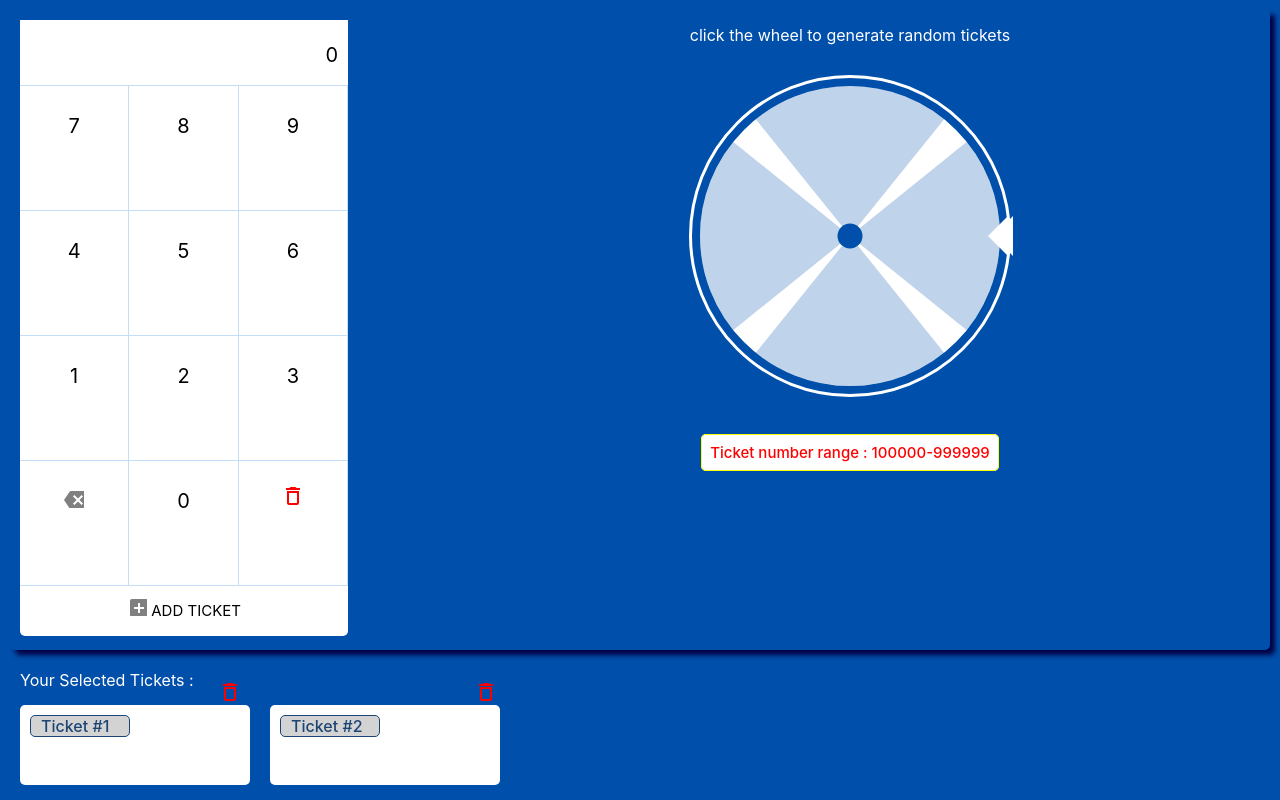
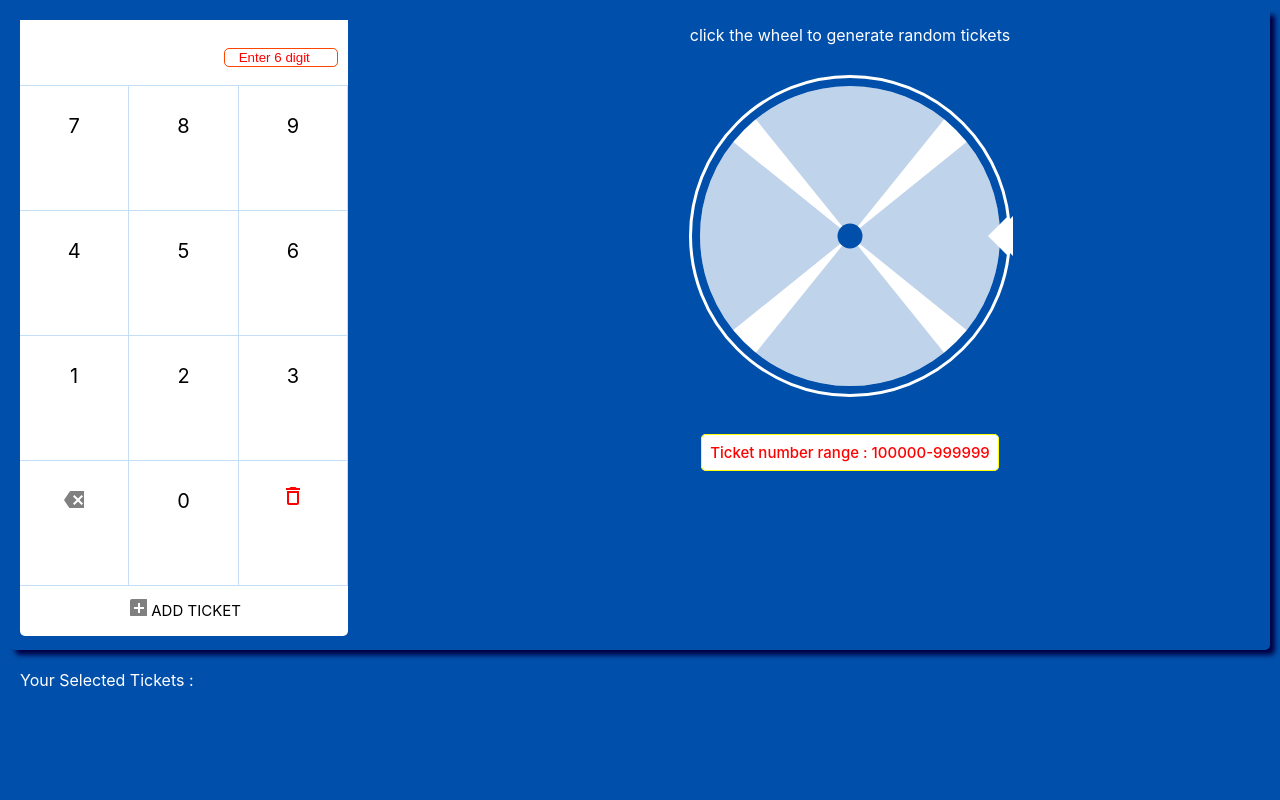
Before and after one commit to adityaranjan1011/Ticket-entry-application, a React (Create React App) app: page / in a window 1280 px wide. Built offline with nearby package versions, Linux system fonts and the light colour scheme.

Commit message:
time-entry

```diff
--- a/src/Components/Spinnerwheel/Spinnerwheel.js
+++ b/src/Components/Spinnerwheel/Spinnerwheel.js
@@ -1,6 +1,6 @@
 import React from 'react';
 import './Spinnerwheel.css';
-// import { selectItem } from '../Ticketgenerator/Ticketgenerator'
+
 
 export default class Spinnerwheel extends React.Component {
 
--- a/src/Components/Ticketgenerator/Ticketgenerator.css
+++ b/src/Components/Ticketgenerator/Ticketgenerator.css
@@ -1,6 +1,3 @@
-/*
- * Ticketgenerator css File
-*/
 
 .Ticketgenerator {
     padding: 10px;
@@ -97,6 +94,7 @@
     background-color: #fff;
     border-radius: 5px;
     height: 80px;
+    position: relative;
 }
 .card-container{
     margin-top: 15px;
@@ -113,6 +111,24 @@
     display: grid;
     grid-template-rows: repeat(2,1fr);
 }
+.text{
+    padding-left: 10px;
+    border-radius: 5px;
+    border: 1px solid orangered;
+    width: 100px;
+}
+::placeholder {
+    color: red;
+    opacity: 1;
+  }
+
+  :-ms-input-placeholder {
+    color: red;
+  }
+
+  ::-ms-input-placeholder {
+    color: red;
+  }
 .card-text{
     border: 1px solid;
     padding-left: 10px;
@@ -129,30 +145,5 @@
 .deleteIcon{
     cursor: pointer;
     position: absolute;
-    bottom: 12%;
-    left: 17%;
+    right: 0
 }
-.second-deleteIcon{
-    cursor: pointer;
-    position: absolute;
-    bottom: 12%;
-    left: 37%;
-}
-.third-deleteIcon{
-    cursor: pointer;
-    position: absolute;
-    bottom: 12%;
-    left: 56%;
-}
-.fourth-deleteIcon{
-    cursor: pointer;
-    position: absolute;
-    bottom: 12%;
-    right: 22%;
-}
-.fifth-deleteIcon{
-    cursor: pointer;
-    position: absolute;
-    bottom: 12%;
-    right: 3%;
-}
--- a/src/Components/Ticketgenerator/Ticketgenerator.js
+++ b/src/Components/Ticketgenerator/Ticketgenerator.js
@@ -1,5 +1,4 @@
 import React, { Component } from "react";
-// import { Card, div } from "@material-ui/core";
 import "./Ticketgenerator.css";
 import Spinnerwheel from "../Spinnerwheel/Spinnerwheel";
 import backspace from "../../backspace.svg";
@@ -8,17 +7,15 @@ import add from "../../plus-box.svg";
 
 class Ticketgenerator extends Component {
 
-  constructor() {
-    super();
+  constructor(props) {
+    super(props);
     this.cards = ["1", "2", "3", "4"];
     this.state = {
-      count: "0",
-      generateNumber: Number,
+      count: '',
+      cardsWithNumber: [],
       clear:'',
       randomnumber: null
     };
-    this.generate = this.generate.bind(this);
-    this.selectItem = this.selectItem.bind(this);
   }
 
   handle = (digit) => {
@@ -29,25 +26,29 @@ class Ticketgenerator extends Component {
       });
     }
   };
+
  clear = () =>{
-   this.setState({
-    count: this.state.count.slice(0, -1)
-   })
+   this.setState((prevState) => ({
+    count: prevState.count.slice(0, -1)
+   }))
  }
+
   deleteAll = () => {
     this.setState({
-      count: "0",
+      count: '',
     });
   };
 
   generate = (ele) => {
-    const count_value = this.state.count;
-    if (count_value.length === 6) {
-      this.setState({
-        generateNumber: count_value,
-        count: "0",
-      });
-    }
+       if(this.state.cardsWithNumber.length < 5) {
+        this.setState({
+          cardsWithNumber: [
+            ...this.state.cardsWithNumber,
+            this.state.count
+          ],
+          count: ''
+        })
+       }
   };
 
   selectItem = () => {
@@ -60,31 +61,45 @@ class Ticketgenerator extends Component {
       if (this.props.onSelectItem) {
         this.props.onSelectItem(randomnumber);
       }
-      this.setState({ randomnumber : randomnumber});
+      if(this.state.cardsWithNumber.length < 5) {
+        this.setState({
+          cardsWithNumber: [
+            ...this.state.cardsWithNumber,
+            randomnumber
+          ],
+          randomnumber : randomnumber,
+        })
+       }
     }
     else {
       this.setState({ randomnumber: null });
       setTimeout(this.selectItem, 0);
     }
   };
- deleteTicket = () =>{
+
+ deleteTicket = (index) =>{
+   var {cardsWithNumber} = this.state;
+   cardsWithNumber = cardsWithNumber.filter( (ele,ind) => ind !== index);
    this.setState({
     generateNumber : '',
+    cardsWithNumber
    })
  }
+
  deleteSpinnerTicket = () => {
   this.setState({
     randomnumber: null
    })
  }
+
   render() {
-
+    const {cardsWithNumber} = this.state;
     return (
       <div className="Ticketgenerator">
         <div className="generator-container">
           <div className="digit-container">
             <div className="digit-header">
-              {this.state.count}
+             <input  className =" text" placeholder=" Enter 6 digit " value={this.state.count} type="text" />
             </div>
 
             <div className="digit">
@@ -143,44 +158,17 @@ class Ticketgenerator extends Component {
         <div className="selected-ticket">
           <span style={{ paddingLeft: "10px" }}> Your Selected Tickets : </span>
           <div className="card-container">
-            <div className="cards">
-            <img src={deleteIcon} alt="deleteIcon" className="deleteIcon" onClick={this.deleteTicket}/>
-              <div className="ticket-card">
-                <span className="card-text">Ticket  #1</span>
-               <span className="ticket"> {this.state.generateNumber}</span>
-              </div>
-            </div>
-            <div className="cards">
-            <img src={deleteIcon} alt="deleteIcon" className="second-deleteIcon" onClick={this.deleteSpinnerTicket}/>
-              <div className="ticket-card">
-              <span className="card-text">Ticket  #2</span>
-              <span className="ticket"> {this.state.randomnumber}</span>
-              </div>
-            </div>
-            {/* <div className="cards">
-            <img src={deleteIcon} alt="deleteIcon" className="third-deleteIcon"/>
-              <div className="ticket-card">
-              <span className="card-text">Ticket  #3</span>
-                <span className="ticket"> {this.state.generateNumber}</span>
-
-              </div>
-            </div> */}
-            {/* <div className="cards">
-            <img src={deleteIcon} alt="deleteIcon" className="fourth-deleteIcon"/>
-              <div className="ticket-card">
-              <span className="card-text">Ticket  #4</span>
-                <span className="ticket"> {this.state.generateNumber}</span>
-
-              </div>
-            </div> */}
-            {/* <div className="cards">
-            <img src={deleteIcon} alt="deleteIcon" className="fifth-deleteIcon"/>
-              <div className="ticket-card">
-              <span className="card-text">Ticket  #5</span>
-                <span className="ticket"> {this.state.generateNumber}</span>
-
-              </div>
-            </div> */}
+            {cardsWithNumber.map( (card,index) => {
+              return (
+                <div className="cards" key={index}>
+                <img src={deleteIcon} alt="deleteIcon" className="deleteIcon" onClick={()=>this.deleteTicket(index)}/>
+                <div className="ticket-card">
+                <span className="card-text">Ticket  {index+1}</span>
+                 <span className="ticket"> {card}</span>
+                </div>
+                </div>
+              )
+            })}
           </div>
         </div>
       </div>
```
